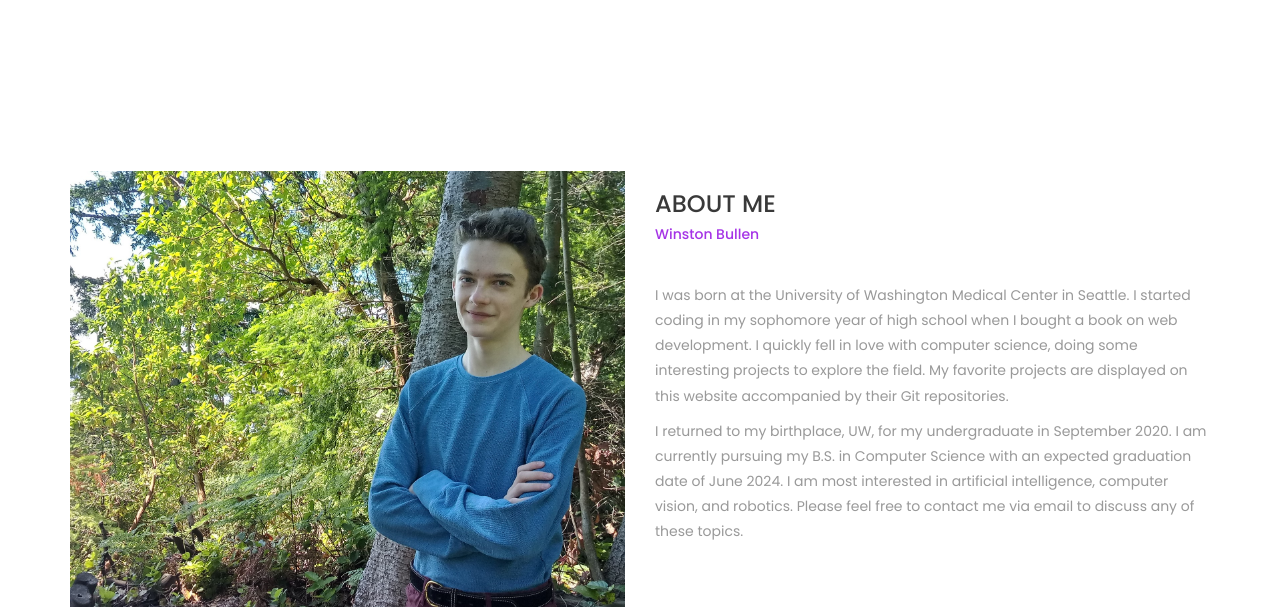
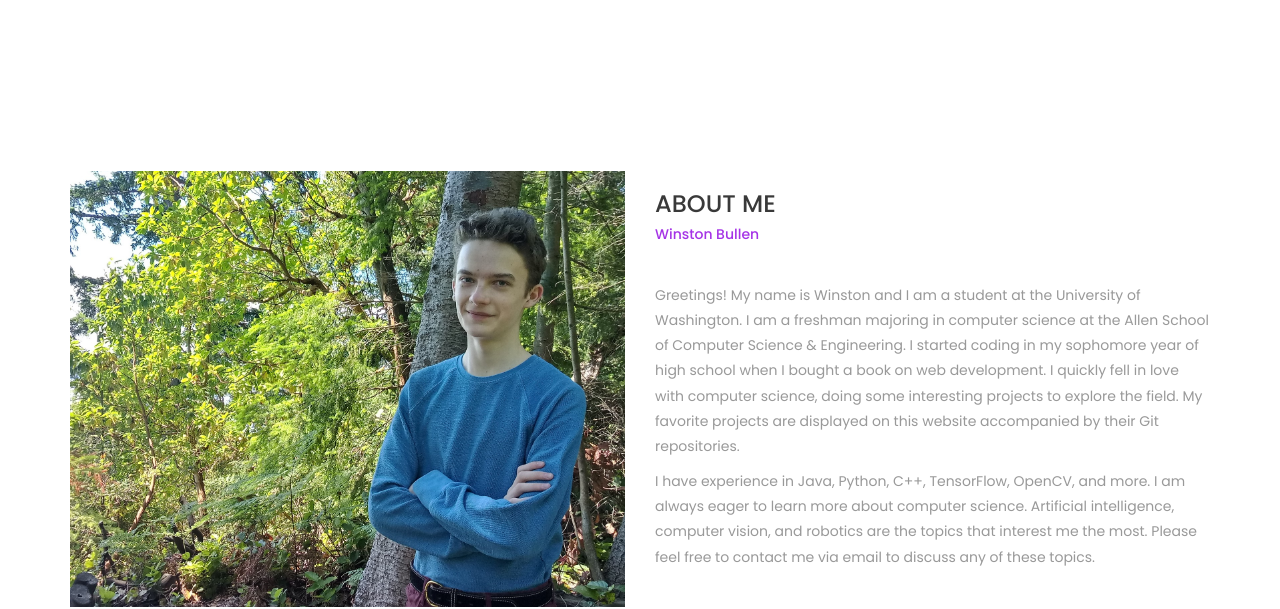
Before and after one commit to WinstonBullen/WinstonBullen.github.io, a plain HTML site: page about.html in a window 1280 px wide. Shown: the part 209-818 px from the top of the page. Drawn offline with Linux system fonts and the light colour scheme; a script that the page names is missing; files whose address does not match are found by name.

Commit message:
Public Release

```diff
--- a/about.html
+++ b/about.html
@@ -83,9 +83,9 @@
            <h3 class="uppercase">About Me </h3>
            <h5>Winston Bullen</h5>
            <div class="h-30"></div>
-            <p>I was born at the University of Washington Medical Center in Seattle. I started coding in my sophomore year of high school when I bought a book on web development. I quickly fell in love with computer science, doing some interesting projects to explore the field. My favorite projects are displayed on this website accompanied by their Git repositories. </p>
+            <p>Greetings! My name is Winston and I am a student at the University of Washington. I am a freshman majoring in computer science at the Allen School of Computer Science & Engineering. I started coding in my sophomore year of high school when I bought a book on web development. I quickly fell in love with computer science, doing some interesting projects to explore the field. My favorite projects are displayed on this website accompanied by their Git repositories. </p>
 
-            <p>I returned to my birthplace, UW, for my undergraduate in September 2020. I am currently pursuing my B.S. in Computer Science with an expected graduation date of June 2024. I am most interested in artificial intelligence, computer vision, and robotics. Please feel free to contact me via email to discuss any of these topics. </p>
+            <p>I have experience in Java, Python, C++, TensorFlow, OpenCV, and more. I am always eager to learn more about computer science. Artificial intelligence, computer vision, and robotics are the topics that interest me the most. Please feel free to contact me via email to discuss any of these topics. </p>
             <div class="h-10"></div>
 
 
```
Also changed, not shown: index.html (+1 -3 lines), img/fav.png.
